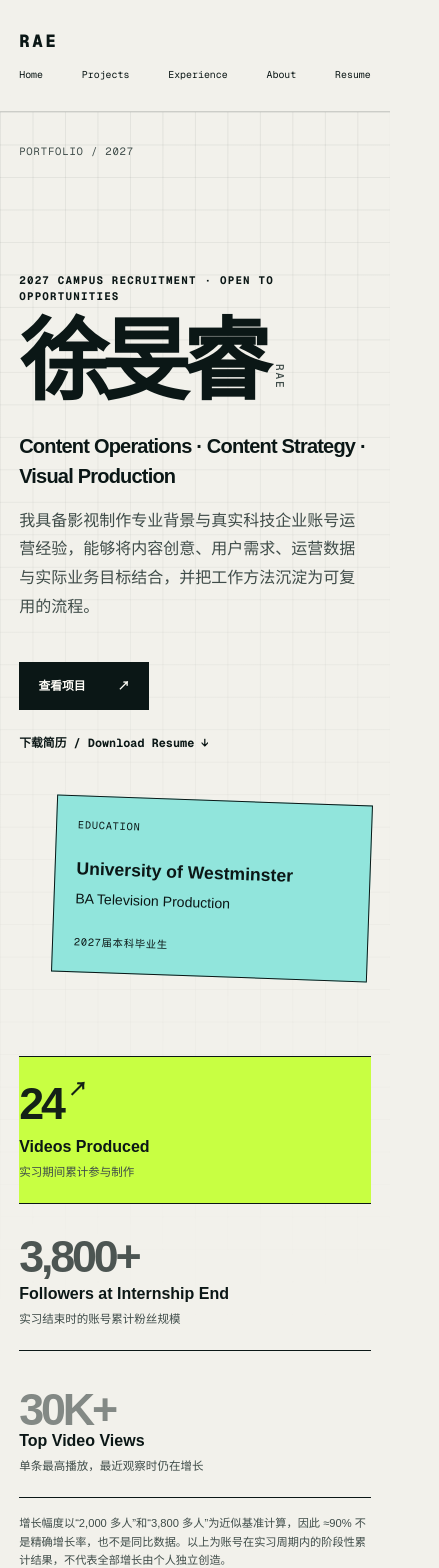
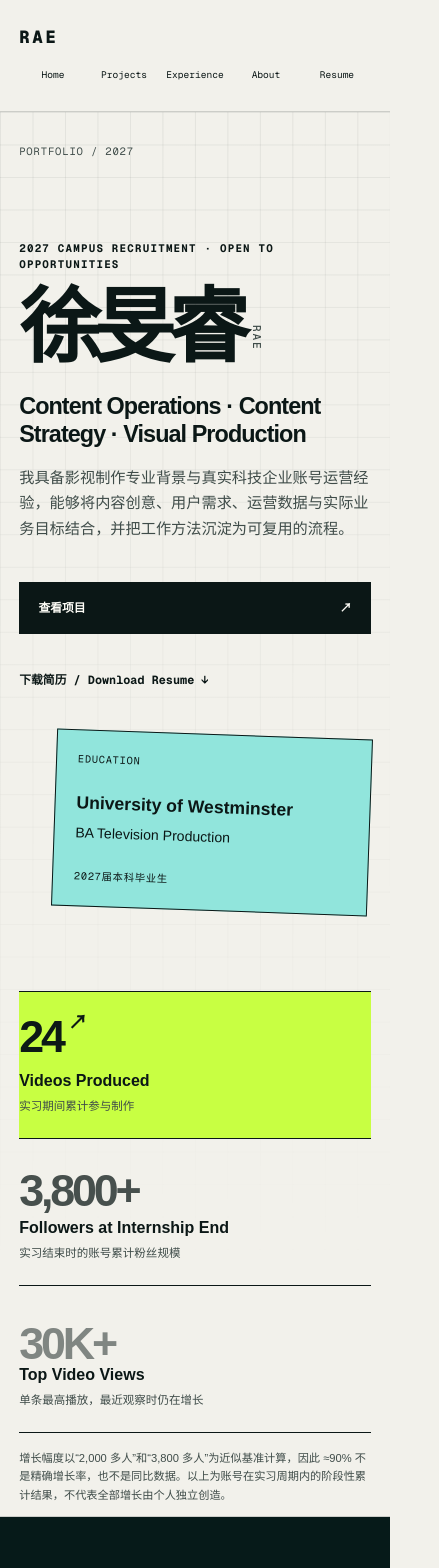
Before and after one commit to whxznjgn1983-pixel/portfolio-starter-kit, a Next.js app: page / in a window 390 px wide. Shown: the top 1568 px of the page, 439 px wide, since content can reach past the window. Built offline with nearby package versions, Linux system fonts and the light colour scheme.

Commit message:
style: optimize portrait and mobile layouts

```diff
--- a/app/global.css
+++ b/app/global.css
@@ -124,8 +124,8 @@ img { display: block; }
 .experience-body li { display: grid; grid-template-columns: 70px 1fr; padding: 1.2rem 0; border-top: 1px solid rgba(255,255,255,.2); font-size: 1.05rem; }
 .experience-body li span { color: var(--acid); font-family: var(--font-geist-mono), monospace; font-size: .7rem; }
 .about-section { display: grid; grid-template-columns: minmax(300px, .85fr) 1fr; gap: 7vw; }
-.about-portrait { position: relative; min-height: 0; aspect-ratio: 3 / 4; max-height: 760px; overflow: hidden; border: 1px solid var(--ink); background: var(--deep); }
-.about-portrait img { object-position: center 34%; }
+.about-portrait { position: relative; width: 100%; height: clamp(500px, 45vw, 620px); min-height: 0; overflow: hidden; border: 1px solid var(--ink); background: var(--deep); }
+.about-portrait img { object-position: center 29%; }
 .about-portrait > span { position: absolute; right: 1rem; bottom: 1rem; padding: .7rem .85rem; background: var(--acid); font-family: var(--font-geist-mono), monospace; font-size: .66rem; font-weight: 700; }
 .about-content { align-self: center; }
 .about-content .section-heading { display: block; margin-bottom: 2.5rem; }
@@ -202,6 +202,29 @@ img { display: block; }
 .follower-comparison b { position: absolute; top: 50%; right: -1.2rem; z-index: 2; display: grid; width: 2.4rem; height: 2.4rem; place-items: center; border-radius: 50%; background: var(--acid); color: var(--ink); transform: translateY(-50%); }
 .dashboard-methodology { display: flex; gap: 2rem; margin: 0; padding-top: 2rem; border-top: 1px solid rgba(255,255,255,.2); }
 .dashboard-methodology span { flex: 0 0 100px; color: var(--acid); font-family: var(--font-geist-mono), monospace; }
+
+/* SCADA initiative and team contribution */
+.improvement-section, .team-contribution { margin-top: clamp(5rem, 9vw, 9rem); }
+.module-heading { display: grid; grid-template-columns: 1fr 2fr; margin-bottom: 2.5rem; }
+.module-heading .eyebrow { grid-row: span 2; }
+.module-heading h2 { max-width: 850px; margin: 0; font-size: clamp(2.4rem, 5vw, 5.4rem); letter-spacing: -.065em; line-height: .95; }
+.module-heading > p:last-child { max-width: 700px; margin: 1.4rem 0 0; color: var(--ink-soft); line-height: 1.75; }
+.improvement-timeline { display: grid; grid-template-columns: repeat(5, 1fr); margin: 0; padding: 0; border: 1px solid var(--ink); list-style: none; }
+.improvement-timeline li { position: relative; min-width: 0; min-height: 330px; padding: 1.4rem; border-right: 1px solid var(--ink); }
+.improvement-timeline li:last-child { border-right: 0; }
+.improvement-timeline li::after { position: absolute; top: 2rem; right: -1.05rem; z-index: 2; display: grid; width: 2.1rem; height: 2.1rem; place-items: center; border-radius: 50%; background: var(--acid); content: '→'; }
+.improvement-timeline li:last-child::after { display: none; }
+.improvement-timeline li > span, .improvement-timeline li > p, .contribution-grid article > span, .contribution-grid article > p { font-family: var(--font-geist-mono), monospace; font-size: .62rem; }
+.improvement-timeline li > p, .contribution-grid article > p { margin: 2.5rem 0 .8rem; color: var(--ink-soft); line-height: 1.5; text-transform: uppercase; }
+.improvement-timeline h3, .contribution-grid h3 { margin: 0; font-size: clamp(1.15rem, 1.8vw, 1.7rem); letter-spacing: -.035em; line-height: 1.12; }
+.improvement-timeline li > div, .contribution-grid article > div { margin-top: 2rem; color: var(--ink-soft); font-size: .84rem; line-height: 1.75; }
+.team-contribution { padding: clamp(2rem, 5vw, 5rem); background: var(--acid); }
+.contribution-grid { display: grid; grid-template-columns: repeat(3, 1fr); border-top: 1px solid var(--ink); }
+.contribution-grid article { min-width: 0; padding: 2rem; border-right: 1px solid var(--ink); }
+.contribution-grid article:first-child { padding-left: 0; }
+.contribution-grid article:last-child { padding-right: 0; border-right: 0; }
+.contribution-grid article > p { color: var(--ink); }
+.contribution-grid article > div { color: var(--ink-soft); }
 
 /* External video cards */
 .representative-videos { margin-top: clamp(5rem, 9vw, 9rem); }
@@ -292,7 +315,12 @@ img { display: block; }
   .hero, .section-shell, .experience-section, .resume-section { padding-right: 1.2rem; padding-left: 1.2rem; }
   .education-card { position: relative; top: auto; right: auto; width: min(360px, 90%); margin: -2rem 0 5rem auto; }
   .featured-card-01 .featured-link, .featured-card-04 .featured-link { display: flex; min-height: 0; }
-  .about-portrait { min-height: 580px; }
+  .about-portrait { height: 520px; min-height: 0; }
+  .improvement-timeline { grid-template-columns: repeat(2, 1fr); }
+  .improvement-timeline li { min-height: 280px; border-bottom: 1px solid var(--ink); }
+  .improvement-timeline li:nth-child(2n) { border-right: 0; }
+  .improvement-timeline li:nth-child(2n)::after { display: none; }
+  .improvement-timeline li:last-child { grid-column: 1 / -1; min-height: 230px; border-bottom: 0; }
   .workflow-case .case-sections { grid-template-columns: 1fr 1fr; }
   .workflow-case .case-section { min-height: 280px; border-bottom: 1px solid var(--line); }
   .workflow-case .case-section:last-child { grid-column: 1 / -1; }
@@ -301,19 +329,27 @@ img { display: block; }
 @media (max-width: 760px) {
   html { scroll-padding-top: 122px; }
   .site-header { grid-template-columns: 1fr; min-height: 112px; align-content: center; gap: .85rem; }
-  .site-header nav { width: 100%; justify-content: space-between; gap: .25rem; overflow-x: auto; font-size: .62rem; }
+  .wordmark { justify-self: start; }
+  .site-header nav { display: grid; width: 100%; grid-template-columns: repeat(5, minmax(0, 1fr)); justify-self: stretch; gap: .2rem; overflow: visible; font-size: clamp(.52rem, 2.45vw, .62rem); text-align: center; }
+  .site-header nav a { min-width: 0; padding: .3rem 0; }
   .hero { min-height: auto; padding-top: 2rem; }
   .hero-topline span:last-child { display: none; }
-  .hero-content { padding: 7rem 0 5rem; }
-  .hero h1 { gap: .8rem; font-size: clamp(4.2rem, 23vw, 7rem); }
+  .hero-content { padding: 5rem 0 4rem; }
+  .hero h1 { gap: .65rem; font-size: clamp(3.85rem, 21vw, 5.8rem); }
+  .hero-role { overflow-wrap: anywhere; font-size: clamp(1.1rem, 6vw, 1.55rem); line-height: 1.2; }
+  .hero-intro { font-size: .95rem; line-height: 1.7; }
   .hero-actions, .resume-actions { align-items: flex-start; flex-direction: column; gap: 1.5rem; }
+  .hero-actions .primary-button, .resume-actions .primary-button { width: 100%; min-height: 52px; }
+  .hero-actions .text-link, .resume-actions .email-link { display: flex; min-height: 44px; align-items: center; overflow-wrap: anywhere; }
   .stats-grid { grid-template-columns: 1fr; }
   .stats-grid > div, .stats-grid > div:not(:first-child) { min-height: 135px; padding: 1.4rem 0; border-right: 0; border-bottom: 1px solid var(--ink); }
   .stats-grid > div:last-child { border-bottom: 0; }
   .stats-grid > div:first-child { padding-left: 0; }
   .home-performance { grid-template-columns: 1fr; gap: 3rem; padding-right: 1.2rem; padding-left: 1.2rem; }
-  .performance-mini-grid { grid-template-columns: 1fr; }
-  .performance-mini-grid > div, .performance-mini-grid > div:nth-child(2n) { min-height: 135px; border-right: 0; }
+  .performance-mini-grid { grid-template-columns: repeat(2, minmax(0, 1fr)); }
+  .performance-mini-grid > div { min-height: 140px; padding: 1.1rem; }
+  .performance-mini-grid > div:nth-child(odd) { border-right: 1px solid rgba(255,255,255,.18); }
+  .performance-mini-grid strong { font-size: clamp(2rem, 12vw, 3.6rem); }
   .section-heading, .experience-grid, .case-body-intro, .collection-note { grid-template-columns: 1fr; }
   .section-heading .eyebrow { grid-row: auto; }
   .section-heading { margin-bottom: 3rem; }
@@ -325,7 +361,7 @@ img { display: block; }
   .card-metric { text-align: left; }
   .experience-lead { margin-bottom: 2rem; }
   .about-section { grid-template-columns: 1fr; }
-  .about-portrait { min-height: 560px; }
+  .about-portrait { height: clamp(360px, 112vw, 460px); min-height: 0; }
   .site-footer { grid-template-columns: 1fr; }
   .site-footer a { justify-self: start; }
 
@@ -345,11 +381,26 @@ img { display: block; }
   .supporting-image { height: 92vw; min-height: 400px; }
   .case-supporting figcaption { flex-direction: column; }
   .dashboard-headline { display: block; }
-  .dashboard-headline > strong { margin: 1.5rem 0 2rem; }
+  .dashboard-headline > strong { margin: 1.5rem 0 2rem; overflow-wrap: anywhere; font-size: clamp(4.25rem, 21vw, 6rem); }
   .follower-comparison, .reach-comparison, .engagement-row { grid-template-columns: 1fr; }
   .follower-comparison > div, .reach-comparison > div, .engagement-row > div { border-right: 0; border-bottom: 1px solid rgba(255,255,255,.2); }
   .follower-comparison b { top: auto; right: 1rem; bottom: -1.2rem; transform: rotate(90deg); }
   .dashboard-methodology { flex-direction: column; gap: .7rem; }
+  .performance-dashboard { padding: 1.4rem; }
+  .module-heading { grid-template-columns: 1fr; }
+  .module-heading .eyebrow { grid-row: auto; }
+  .module-heading h2 { font-size: clamp(2.3rem, 12vw, 4rem); }
+  .improvement-timeline { grid-template-columns: 1fr; }
+  .improvement-timeline li, .improvement-timeline li:last-child { grid-column: auto; min-height: 0; padding: 1.4rem; border-right: 0; border-bottom: 1px solid var(--ink); }
+  .improvement-timeline li:last-child { border-bottom: 0; }
+  .improvement-timeline li::after, .improvement-timeline li:nth-child(2n)::after { top: auto; right: 1rem; bottom: -1.05rem; display: grid; transform: rotate(90deg); }
+  .improvement-timeline li:last-child::after { display: none; }
+  .improvement-timeline li > p, .contribution-grid article > p { margin-top: 1.5rem; }
+  .improvement-timeline li > div, .contribution-grid article > div { margin-top: 1.2rem; }
+  .team-contribution { margin-right: -1.2rem; margin-left: -1.2rem; padding: 3rem 1.2rem; }
+  .contribution-grid { grid-template-columns: 1fr; }
+  .contribution-grid article, .contribution-grid article:first-child, .contribution-grid article:last-child { padding: 1.6rem 0; border-right: 0; border-bottom: 1px solid var(--ink); }
+  .contribution-grid article:last-child { border-bottom: 0; }
   .video-section-heading, .external-video-grid { grid-template-columns: 1fr; }
   .video-section-heading .eyebrow { grid-row: auto; }
   .next-project { align-items: flex-start; flex-direction: column; gap: 1.5rem; padding-right: 1.2rem; padding-left: 1.2rem; }
```
